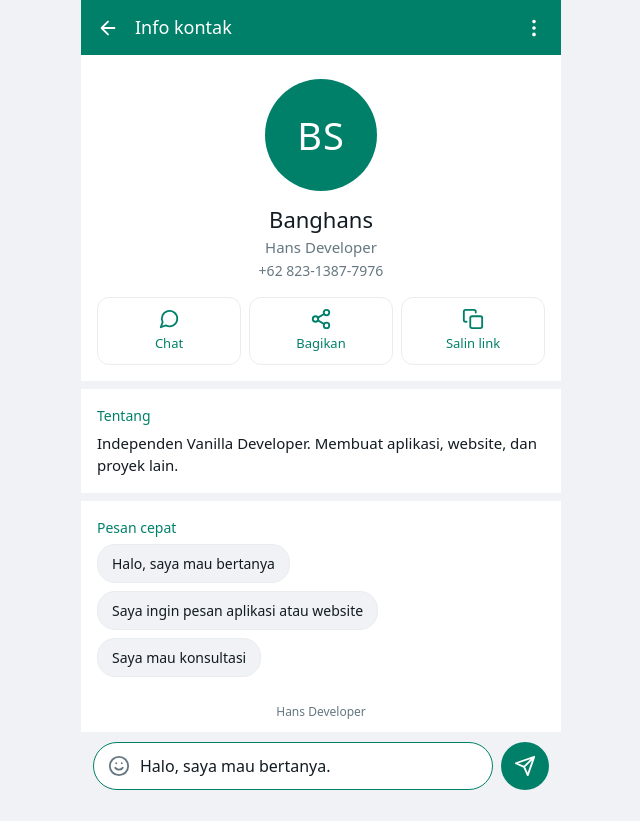
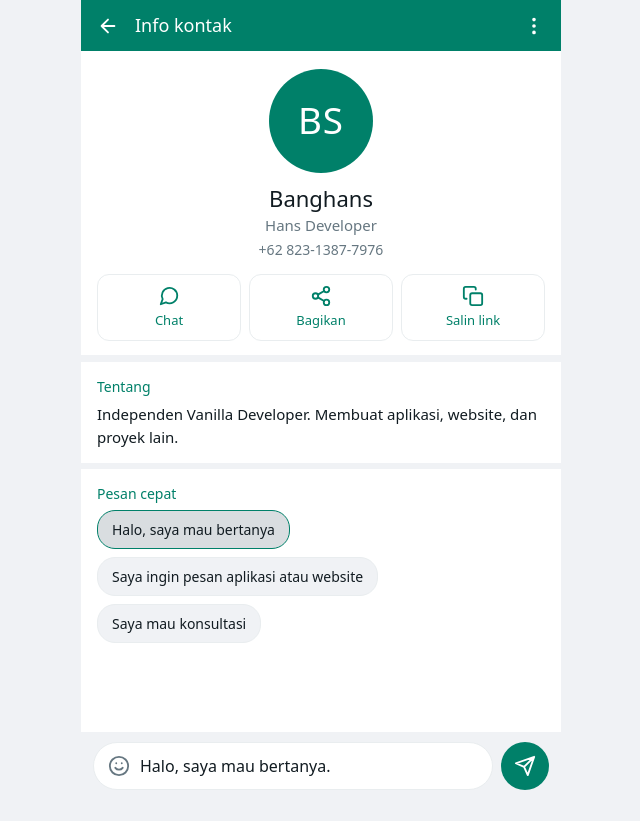
Before and after one commit to ainnefasarome/hd-note, a plain HTML site: page index.html in a window 1280 px wide. Both pictures are taken after a click on the button "Halo, saya mau bertanya". Shown: the whole page, without its empty margins (319-959 px from the left). After the commit the page ends 800 px from the top, so only its background shows below. Drawn offline with Linux system fonts and the light colour scheme.

Commit message:
Bio link WhatsApp

```diff
--- a/index.html
+++ b/index.html
@@ -5,45 +5,53 @@
 <meta name="viewport" content="width=device-width, initial-scale=1, viewport-fit=cover">
 <title>Banghans · Hans Developer</title>
 <style>
-:root{--bg:#f0f2f5;--card:#fff;--text:#111b21;--muted:#667781;--line:#e9edef;--head:#008069;--green:#008069;--chip:#f0f2f5;--btn:#008069;color-scheme:light}
-@media (prefers-color-scheme:dark){:root:not([data-theme="light"]){--bg:#0b141a;--card:#111b21;--text:#e9edef;--muted:#8696a0;--line:#222d34;--head:#1f2c34;--green:#00a884;--chip:#202c33;--btn:#00a884;color-scheme:dark}}
-:root[data-theme="dark"]{--bg:#0b141a;--card:#111b21;--text:#e9edef;--muted:#8696a0;--line:#222d34;--head:#1f2c34;--green:#00a884;--chip:#202c33;--btn:#00a884;color-scheme:dark}
-*{box-sizing:border-box}
-html,body{margin:0;min-height:100%}
-body{background:var(--bg);color:var(--text);font-family:system-ui,-apple-system,"Segoe UI",Roboto,Helvetica,Arial,sans-serif;font-size:15px;line-height:1.5}
-.app{max-width:480px;margin:0 auto;min-height:100vh;display:flex;flex-direction:column;background:var(--bg)}
-.top{background:var(--head);color:#fff;display:flex;align-items:center;gap:16px;padding:calc(14px + env(safe-area-inset-top,0px)) 16px 14px}
+:root{--bg:#f0f2f5;--card:#fff;--text:#111b21;--muted:#667781;--line:#e9edef;--head:#008069;--green:#008069;--chip:#f0f2f5;--btn:#008069;--press:#d9dde0;color-scheme:light}
+@media (prefers-color-scheme:dark){:root:not([data-theme="light"]){--bg:#0b141a;--card:#111b21;--text:#e9edef;--muted:#8696a0;--line:#222d34;--head:#1f2c34;--green:#00a884;--chip:#202c33;--btn:#00a884;--press:#2a3942;color-scheme:dark}}
+:root[data-theme="dark"]{--bg:#0b141a;--card:#111b21;--text:#e9edef;--muted:#8696a0;--line:#222d34;--head:#1f2c34;--green:#00a884;--chip:#202c33;--btn:#00a884;--press:#2a3942;color-scheme:dark}
+*{box-sizing:border-box;-webkit-tap-highlight-color:transparent}
+html,body{margin:0;height:100%;overflow:hidden;overscroll-behavior:none}
+body{background:var(--bg);color:var(--text);font-family:system-ui,-apple-system,"Segoe UI",Roboto,Helvetica,Arial,sans-serif;font-size:15px;line-height:1.5;-webkit-user-select:none;user-select:none}
+.app{max-width:480px;margin:0 auto;height:100vh;height:100dvh;display:flex;flex-direction:column;overflow:hidden;background:var(--bg)}
+.top{flex:none;background:var(--head);color:#fff;display:flex;align-items:center;gap:16px;padding:calc(12px + env(safe-area-inset-top,0px)) 16px 12px}
 .top span{flex:1;font-size:18px;font-weight:500}
 svg{width:22px;height:22px;fill:none;stroke:currentColor;stroke-width:2;stroke-linecap:round;stroke-linejoin:round;flex:none}
-.card{background:var(--card);padding:16px}
-.card+.card{margin-top:8px}
-.hero{text-align:center;padding-top:24px}
-.av{width:112px;height:112px;border-radius:50%;background:var(--btn);color:#fff;margin:0 auto 14px;display:flex;align-items:center;justify-content:center;font-size:38px;font-weight:500;letter-spacing:1px}
-h1{margin:0;font-size:22px;font-weight:500;line-height:1.3}
+.card{background:var(--card);padding:clamp(8px,1.8dvh,16px) 16px}
+.card+.card{margin-top:clamp(4px,.8dvh,8px)}
+.hero{flex:none;text-align:center;padding-top:clamp(8px,2.2dvh,24px)}
+.av{width:clamp(56px,13dvh,112px);height:clamp(56px,13dvh,112px);border-radius:50%;background:var(--btn);color:#fff;margin:0 auto clamp(6px,1.4dvh,14px);display:flex;align-items:center;justify-content:center;font-size:clamp(20px,4.6dvh,38px);font-weight:500;letter-spacing:1px}
+h1{margin:0;font-size:clamp(18px,2.8dvh,22px);font-weight:500;line-height:1.3}
 .sub{margin:2px 0 0;color:var(--muted)}
-.num{margin:2px 0 16px;color:var(--muted);font-size:14px}
+.num{margin:2px 0 clamp(8px,1.8dvh,16px);color:var(--muted);font-size:14px}
 .acts{display:flex;gap:8px}
-.act{flex:1;background:var(--card);border:1px solid var(--line);border-radius:12px;padding:10px 0;color:var(--green);font:inherit;font-size:13px;display:flex;flex-direction:column;align-items:center;gap:4px;cursor:pointer}
+.act{flex:1;background:var(--card);border:1px solid var(--line);border-radius:12px;padding:clamp(6px,1.2dvh,10px) 0;color:var(--green);font:inherit;font-size:13px;display:flex;flex-direction:column;align-items:center;gap:4px;cursor:pointer}
 .act:active{background:var(--chip)}
 .lbl{margin:0 0 6px;color:var(--green);font-size:14px;font-weight:500}
-.card p.t{margin:0}
-.chips{display:flex;flex-direction:column;align-items:flex-start;gap:8px}
-.chip{background:var(--chip);color:var(--text);border:1px solid var(--line);border-radius:18px;padding:8px 14px;font:inherit;font-size:14px;text-align:left;cursor:pointer}
-.sp{flex:1}
-.bar{position:sticky;bottom:0;background:var(--bg);padding:10px 12px calc(10px + env(safe-area-inset-bottom,0px));display:flex;gap:8px;align-items:center}
+.about{flex:none}
+.about p.t{margin:0}
+.quick{flex:1;min-height:0;overflow:hidden}
+.chips{display:flex;flex-direction:column;align-items:flex-start;gap:clamp(6px,1.2dvh,8px)}
+.chip{background:var(--chip);color:var(--text);border:1px solid var(--line);border-radius:18px;padding:clamp(6px,1dvh,8px) 14px;font:inherit;font-size:14px;text-align:left;cursor:pointer;transition:background .15s,border-color .15s,transform .1s}
+.chip:active{transform:scale(.97);background:var(--press)}
+.chip.on{background:var(--press);border-color:var(--green)}
+.bar{flex:none;position:relative;background:var(--bg);padding:10px 12px calc(10px + env(safe-area-inset-bottom,0px));display:flex;gap:8px;align-items:center}
 .fld{flex:1;display:flex;align-items:center;gap:8px;background:var(--card);border:1px solid var(--line);border-radius:26px;padding:0 14px;color:var(--muted)}
-.fld input{flex:1;min-width:0;border:0;outline:0;background:transparent;color:var(--text);font:inherit;font-size:16px;height:46px}
+.fld input{flex:1;min-width:0;border:0;outline:0;background:transparent;color:var(--text);font:inherit;font-size:16px;height:46px;-webkit-user-select:text;user-select:text}
+.fld input.sw{animation:sw .18s ease-out}
+@keyframes sw{from{opacity:.2;transform:translateY(5px)}to{opacity:1;transform:none}}
 .fld:focus-within{border-color:var(--green)}
 .send{width:48px;height:48px;border-radius:50%;border:0;background:var(--btn);color:#fff;display:flex;align-items:center;justify-content:center;cursor:pointer;flex:none}
-.err{display:none;margin:0;padding:0 16px 4px;color:#d9363e;font-size:13px;background:var(--bg)}
+.err{display:none;position:absolute;left:0;right:0;bottom:100%;margin:0;padding:3px 16px;color:#d9363e;font-size:13px;background:var(--bg)}
 .toast{position:fixed;left:50%;bottom:calc(84px + env(safe-area-inset-bottom,0px));transform:translateX(-50%);background:#202c33;color:#e9edef;padding:8px 16px;border-radius:18px;font-size:13px;opacity:0;pointer-events:none;transition:opacity .2s}
 .toast.on{opacity:1}
-.foot{text-align:center;color:var(--muted);font-size:12px;padding:14px 0 4px}
+@media (max-height:640px){.about{display:none}}
+.kb .about,.kb .acts,.kb .num,.kb .av{display:none}
+.kb .hero{padding-top:8px}
 :focus-visible{outline:2px solid var(--green);outline-offset:2px}
+@media (prefers-reduced-motion:reduce){.fld input.sw{animation:none}.chip{transition:none}}
 </style>
 </head>
 <body>
-<div class="app">
+<div class="app" id="app">
 <div class="top">
 <svg viewBox="0 0 24 24" aria-hidden="true"><path d="M19 12H5M12 19l-7-7 7-7"/></svg>
 <span>Info kontak</span>
@@ -60,22 +68,20 @@ h1{margin:0;font-size:22px;font-weight:500;line-height:1.3}
 <button class="act" id="bCopy" type="button"><svg viewBox="0 0 24 24" aria-hidden="true"><rect x="9" y="9" width="13" height="13" rx="2"/><path d="M5 15H4a2 2 0 0 1-2-2V4a2 2 0 0 1 2-2h9a2 2 0 0 1 2 2v1"/></svg>Salin link</button>
 </div>
 </div>
-<div class="card">
+<div class="card about">
 <p class="lbl">Tentang</p>
 <p class="t">Independen Vanilla Developer. Membuat aplikasi, website, dan proyek lain.</p>
 </div>
-<div class="card">
+<div class="card quick">
 <p class="lbl">Pesan cepat</p>
 <div class="chips">
 <button class="chip" type="button" data-t="Halo, saya mau bertanya.">Halo, saya mau bertanya</button>
 <button class="chip" type="button" data-t="Saya ingin pesan aplikasi atau website.">Saya ingin pesan aplikasi atau website</button>
 <button class="chip" type="button" data-t="Saya mau konsultasi.">Saya mau konsultasi</button>
 </div>
-<p class="foot">Hans Developer</p>
 </div>
-<div class="sp"></div>
+<div class="bar">
 <p class="err" id="err" role="alert">Ketik pesan dulu sebelum mengirim.</p>
-<div class="bar">
 <label class="fld"><svg viewBox="0 0 24 24" aria-hidden="true"><circle cx="12" cy="12" r="10"/><path d="M8 14s1.5 2 4 2 4-2 4-2M9 9h.01M15 9h.01"/></svg>
 <input id="msg" type="text" placeholder="Ketik pesan" autocomplete="off" aria-label="Pesan untuk Banghans"></label>
 <button class="send" id="send" type="button" aria-label="Kirim lewat WhatsApp"><svg viewBox="0 0 24 24" aria-hidden="true"><path d="M22 2L11 13M22 2l-7 20-4-9-9-4 20-7z"/></svg></button>
@@ -84,15 +90,21 @@ h1{margin:0;font-size:22px;font-weight:500;line-height:1.3}
 <div class="toast" id="toast" role="status"></div>
 <script>
 var NO="6282313877976",BASE="https://wa.me/"+NO;
-var msg=document.getElementById("msg"),err=document.getElementById("err"),toast=document.getElementById("toast"),tt;
+var app=document.getElementById("app"),msg=document.getElementById("msg"),err=document.getElementById("err"),toast=document.getElementById("toast"),tt;
+var chips=document.querySelectorAll(".chip");
 function say(t){toast.textContent=t;toast.classList.add("on");clearTimeout(tt);tt=setTimeout(function(){toast.classList.remove("on")},1800)}
 function go(u){var w=null;try{w=window.open(u,"_blank")}catch(e){}if(!w){location.href=u}}
+function mark(){chips.forEach(function(b){b.classList.toggle("on",b.getAttribute("data-t")===msg.value)})}
 function kirim(){var v=msg.value.trim();if(!v){err.style.display="block";msg.focus();return}err.style.display="none";go(BASE+"?text="+encodeURIComponent(v))}
 document.getElementById("send").addEventListener("click",kirim);
 msg.addEventListener("keydown",function(e){if(e.key==="Enter"){e.preventDefault();kirim()}});
-msg.addEventListener("input",function(){err.style.display="none"});
+msg.addEventListener("input",function(){err.style.display="none";mark()});
+msg.addEventListener("focus",function(){app.classList.add("kb")});
+msg.addEventListener("blur",function(){app.classList.remove("kb")});
 document.getElementById("bChat").addEventListener("click",function(){go(BASE)});
-document.querySelectorAll(".chip").forEach(function(b){b.addEventListener("click",function(){msg.value=b.getAttribute("data-t");err.style.display="none";msg.focus()})});
+chips.forEach(function(b){
+b.addEventListener("mousedown",function(e){e.preventDefault()});
+b.addEventListener("click",function(){msg.value=b.getAttribute("data-t");err.style.display="none";mark();msg.classList.remove("sw");void msg.offsetWidth;msg.classList.add("sw")})});
 function salin(t,ok){try{navigator.clipboard.writeText(t).then(function(){say(ok)},function(){say("Gagal menyalin")})}catch(e){say("Gagal menyalin")}}
 document.getElementById("bCopy").addEventListener("click",function(){salin(location.href,"Link disalin")});
 document.getElementById("bShare").addEventListener("click",function(){
```
